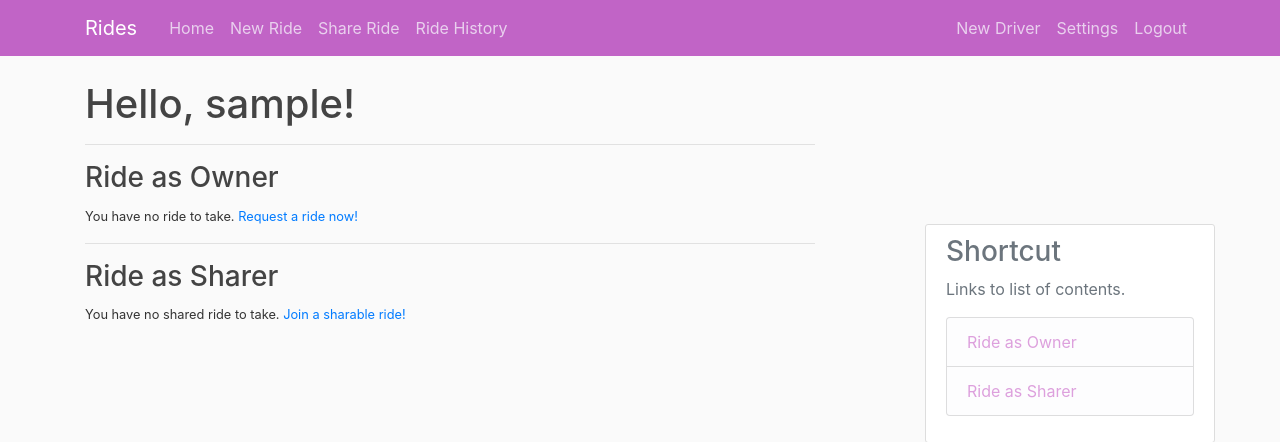
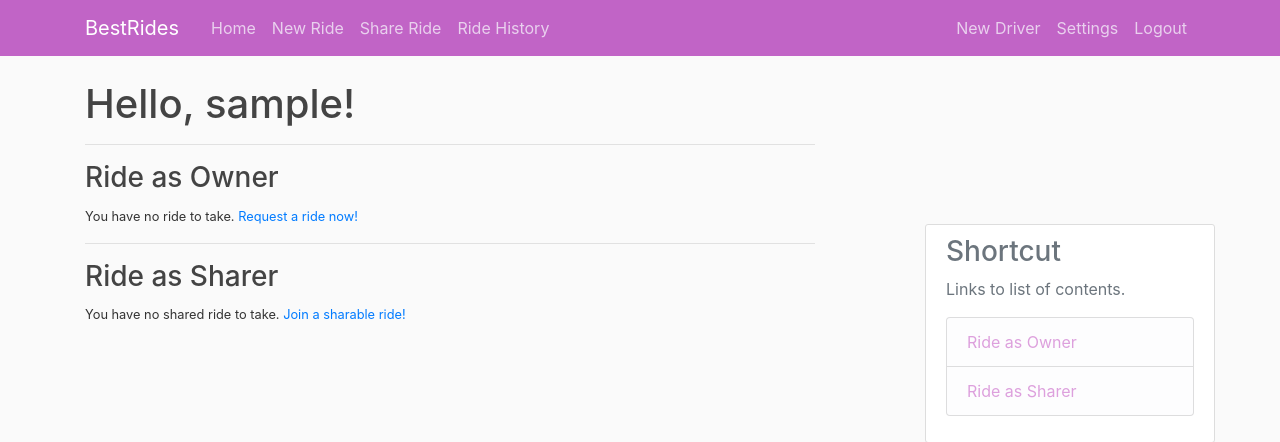
Before and after one commit to QishenWang/Ride-Sharing-Service, a Django app: page /rides/ in a window 1280 px wide. Shown: the top 442 px of the page. Run offline with Django 4.2, Linux system fonts and the light colour scheme; the visitor is signed in with stand-in values (Sample User, id 1); data that the repository does not hold is empty; some libraries are stand-ins or nearby versions.

Commit message:
base title changed

```diff
--- a/docker-deploy/web-app/rides/templates/rides/base.html
+++ b/docker-deploy/web-app/rides/templates/rides/base.html
@@ -17,7 +17,7 @@
   <link rel="stylesheet" type="text/css" href="{% static 'rides/main.css' %}">
 
   {% if title %}
-  <title>Rides - {{ title }}</title>
+  <title>BestRides - {{ title }}</title>
   {% else %}
   <title>Rides</title>
   {% endif %}
@@ -27,7 +27,7 @@
   <header class="site-header">
     <nav class="navbar navbar-expand-md navbar-dark bg-steel fixed-top">
       <div class="container">
-        <a class="navbar-brand mr-4" href="{% url 'rides:index' %}">Rides</a>
+        <a class="navbar-brand mr-4" href="{% url 'rides:index' %}">BestRides</a>
         <button class="navbar-toggler" type="button" data-toggle="collapse" data-target="#navbarToggle"
           aria-controls="navbarToggle" aria-expanded="false" aria-label="Toggle navigation">
           <span class="navbar-toggler-icon"></span>
```
